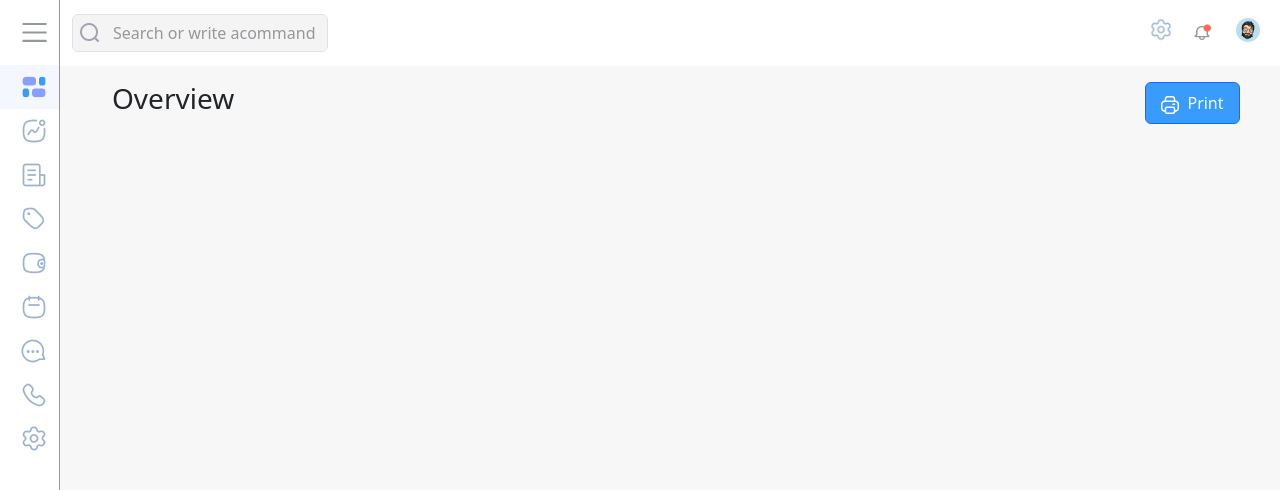
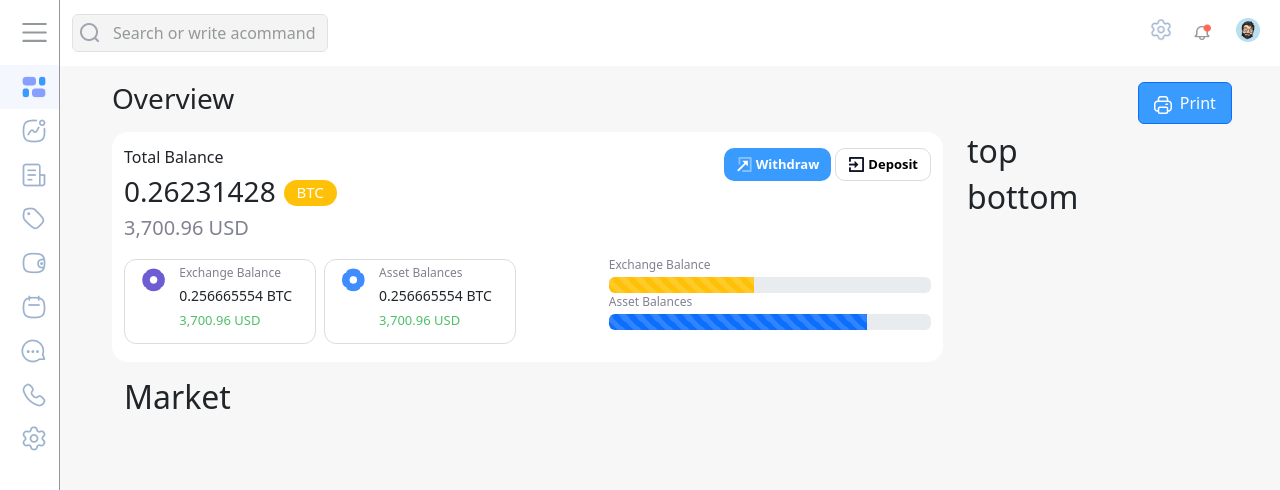
Before and after one commit to yasmeenTarekKhater/codeClouderTask, a React (Vite) app: page / in a window 1280 px wide. Shown: the top 490 px of the page. Built offline with nearby package versions, Linux system fonts and the light colour scheme.

Commit message:
add balance section

```diff
--- a/src/components/shared/css/Sidebar.css
+++ b/src/components/shared/css/Sidebar.css
@@ -14,8 +14,8 @@ main{
     padding:20px 15px;
 }
 .logo{
-    width: 170px;
-    height: 36px;
+    width: 150px;
+    height: 30px;
 }
 .bars{
     display: flex;
--- /dev/null
+++ b/src/components/ui/BalanceContainer.jsx
@@ -0,0 +1,21 @@
+import React from "react";
+import Row from "react-bootstrap/Row";
+
+const BalanceContainer = ({ dotColor, BalanceTitle }) => {
+  return (
+    <div className="container exchangeAndAssets">
+      <Row className="justify-content-evenly">
+        <div className="col-1 me-2">
+          <img src={dotColor} alt="circle" />
+        </div>
+        <div className="col-9">
+          <h6>{BalanceTitle}</h6>
+          <h6>0.256665554 BTC</h6>
+          <h6>3,700.96 USD</h6>
+        </div>
+      </Row>
+    </div>
+  );
+};
+
+export default BalanceContainer;
--- /dev/null
+++ b/src/components/ui/BalanceProgress.jsx
@@ -0,0 +1,14 @@
+import React from 'react';
+import ProgressBar from 'react-bootstrap/ProgressBar';
+
+
+const BalanceProgress = ({balanceTitle,balanceColor,balanceNumber}) => {
+  return (
+    <div className="progressBarContainer">
+        <p>{balanceTitle}</p>
+        <ProgressBar animated variant={balanceColor} now={balanceNumber} />
+    </div>
+  )
+}
+
+export default BalanceProgress;
--- a/src/index.css
+++ b/src/index.css
@@ -1,7 +1,11 @@
 :root{
     --base-color:#3A9BFE;
     --base-nonactive-color:#93989A;
+    --text-gray-color:#808191;
+    --gray-border-color:#dcdcdc;
+    --btc-orange-color:#FF9F38;
     --sidebar-hover-color:#F5F7FF;
+    --green-number-color:#4FBF67;
 
     --btn-bg-gray-color:#F7F6FE;
     --trade-btn-color:#1677FF;
--- a/src/pages/Overview.jsx
+++ b/src/pages/Overview.jsx
@@ -1,23 +1,78 @@
 import React from "react";
 import Container from "react-bootstrap/Container";
 import Row  from "react-bootstrap/Row";
+import Badge from "react-bootstrap/Badge";
 
 import print from "../assets/icons/fi-rr-print.png";
+import check from "../assets/icons/f-check.png";
+import deposit from "../assets/icons/deposit.png";
+import dotColor from "../assets/images/color.png";
+import dotColor2 from "../assets/images/color2.png";
 import CustomButton from "../components/ui/Button";
+import BalanceContainer from "../components/ui/BalanceContainer";
 
 import './css/Overview.css';
+import BalanceProgress from "../components/ui/BalanceProgress";
 
 
 const Overview = () => {
   return (
     <Container className="mt-3">
-      <Row className="justify-content-between">
+      <Row className="justify-content-between mb-2 pe-2">
         <h3 className="col-2">Overview</h3>
         <CustomButton customClass="col-1 printButton">
           <img src={print} alt='print' className="me-2"/>
           Print
         </CustomButton>
       </Row>
+      <Row>
+        <div className="col-9">
+           <div className="container rounded-4 py-3 totalBalanceContainer">
+            <Row className="justify-content-between">
+              <div className="col-4">
+                  <h6>Total Balance</h6>
+                  <h3 className="d-flex">0.26231428 <Badge pill bg="warning"  className="ms-2 btcBadge" >BTC</Badge></h3>
+                  <h5 className="totalUSD">3,700.96 USD</h5>
+              </div>
+              <div className="col-4 d-flex justify-content-end gap-1 h-25">
+                <CustomButton customClass="withdrawBtn">
+                 <img src={check} alt="Withdraw" className="me-1"/>
+                  Withdraw
+                </CustomButton>
+                <CustomButton customClass="depositBtn">
+                  <img src={deposit} alt="Deposit" className="me-1"/>
+                  Deposit
+                </CustomButton>
+              </div>
+            </Row>
+            <Row className="justify-content-between align-items-center mt-2">
+              <div className="col-6 gap-2 d-flex ">
+                <BalanceContainer BalanceTitle='Exchange Balance' dotColor={dotColor}></BalanceContainer>
+                <BalanceContainer BalanceTitle='Asset Balances' dotColor={dotColor2}></BalanceContainer>
+              </div>
+              <div className="col-5 mb-3">
+                  <BalanceProgress
+                  balanceTitle='Exchange Balance'
+                  balanceColor='warning'
+                  balanceNumber={45}
+                  ></BalanceProgress>
+                  <BalanceProgress
+                  balanceTitle='Asset Balances'
+                  balanceColor='primary'
+                  balanceNumber={80}
+                  ></BalanceProgress>
+              </div>
+            </Row>
+           </div>
+           <div className="container rounded-4 py-3 maketsContainer">
+             <h2>Market</h2>
+           </div>
+        </div>
+        <div className="col-3 ">
+           <h2>top</h2>
+           <h2>bottom</h2>
+        </div>
+      </Row>
     </Container>
   );
 };
--- a/src/pages/css/Overview.css
+++ b/src/pages/css/Overview.css
@@ -6,3 +6,59 @@
     transform: scale(1.04);
     transition: 1s;
 }
+
+/* ----------------------------Balances Section -------------------------- */
+.totalUSD{
+    color: var(--text-gray-color);
+}
+.btcBadge{
+    width: 53px;
+    height: 26px;
+    margin-top: 5px;
+}
+.badge{
+    font-size: 15px !important;
+    font-weight: 400 !important;
+}
+.totalBalanceContainer{
+    background-color: white;
+}
+.withdrawBtn{
+    background-color: var(--base-color) !important;
+    border: none !important;
+    border-radius: 10px !important;
+    font-weight: 700 !important;
+    font-size: 13px !important;
+}
+
+.depositBtn{
+    background-color: white !important;
+    border: 1px solid var(--gray-border-color) !important;
+    color: black !important;
+    border-radius: 10px !important;
+    font-weight: 700 !important;
+    font-size: 13px !important;
+}
+.exchangeAndAssets{
+    border: var(--gray-border-color) 1px solid;
+    border-radius: 12px;
+    padding: 6px 0;
+}
+.exchangeAndAssets h6:first-of-type{
+    font-size: 12px;
+    color: var(--text-gray-color);
+}
+.exchangeAndAssets h6:nth-child(2){
+font-size: 14px;
+}
+.exchangeAndAssets h6:last-of-type{
+    font-size: 13px;
+    color: var( --green-number-color);
+}
+.progressBarContainer p{
+    font-size: 12px;
+    font-weight: 500;
+    margin-bottom: 3px;
+    color: var(--text-gray-color);
+}
+/* ---------------------------- End Balances Section -------------------------- */
```
Also changed, not shown: src/assets/images/color.png (added), src/assets/images/color2.png (added).
